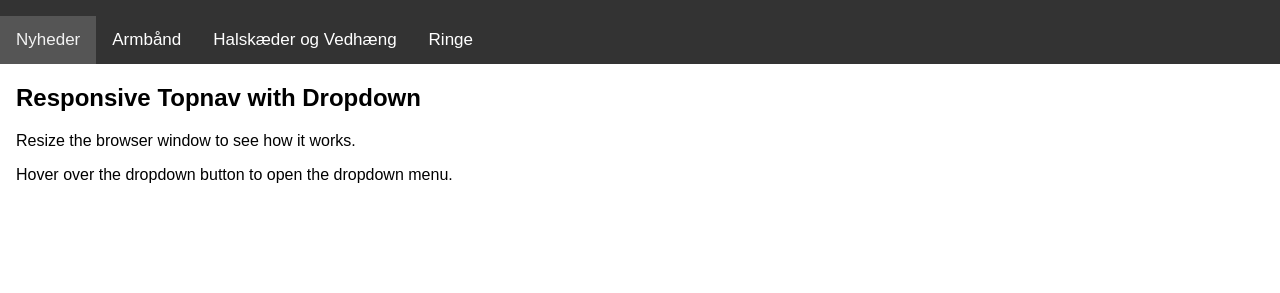
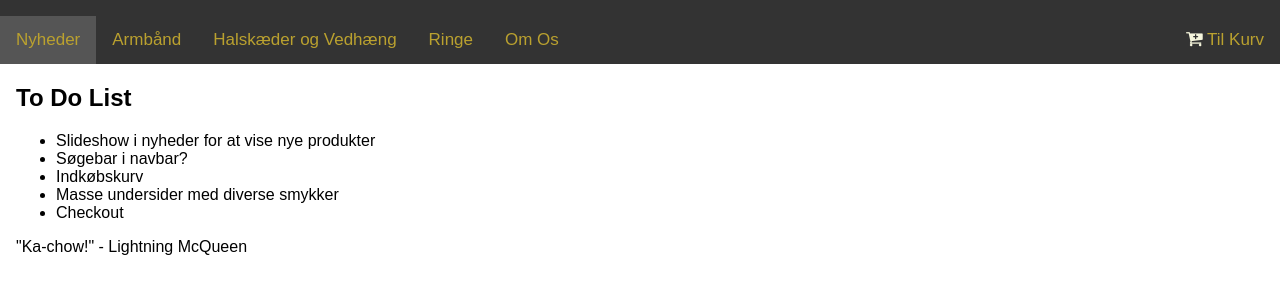
Before and after one commit to zPaddyz/BIS, a plain HTML site: page index.html in a window 1280 px wide. Shown: the part 115-408 px from the top of the page. Drawn offline with Linux system fonts and the light colour scheme.

Commit message:
Farve på navbar, to do list, andet navbarstuff

```diff
--- a/CSS.css
+++ b/CSS.css
@@ -1,4 +1,4 @@
-body {margin:0;font-family:Arial}
+head, body {margin:0;font-family:Arial}
 
 .topnav {
   overflow: hidden;
@@ -8,7 +8,7 @@ body {margin:0;font-family:Arial}
 .topnav a {
   float: top;
   display: block;
-  color: #f2f2f2;
+  color: #baa12f;
   text-align: center;
   padding: 14px 16px;
   text-decoration: none;
@@ -34,7 +34,7 @@ body {margin:0;font-family:Arial}
   font-size: 17px;
   border: none;
   outline: none;
-  color: white;
+  color: #baa12f;
   padding: 14px 16px;
   background-color: inherit;
   font-family: inherit;
--- a/index.html
+++ b/index.html
@@ -1,10 +1,14 @@
 <!DOCTYPE html>
+
 <html>
+
 <head>
+
 <meta name="viewport" content="width=device-width, initial-scale=1">
+
 <link rel="stylesheet" href="CSS.css">
-</head>
-<body>
+<link rel="stylesheet" href="https://cdnjs.cloudflare.com/ajax/libs/font-awesome/4.7.0/css/font-awesome.min.css">
+<script src="java.js"></script>
 
 <div class="topnav" id="myTopnav">
     <a href="index.html"><img id="icon" src="Images/Hertz%20logo.png"></a>
@@ -15,7 +19,6 @@
 
 <div class="dropdown">
     <button class="dropbtn">Armbånd
-      <i class="fa fa-caret-down"></i>
     </button>
 
     <div class="dropdown-content">
@@ -27,19 +30,17 @@
 
 <div class="dropdown">
     <button class="dropbtn">Halskæder og Vedhæng
-      <i class="fa fa-caret-down"></i>
     </button>
 
     <div class="dropdown-content">
-      <a href="#">Guld halskæde</a>
-      <a href="#">Sølv halskæde</a>
+      <a href="#">Guld halskæder</a>
+      <a href="#">Sølv halskæder</a>
       <a href="#">Vedhæng</a>
     </div>
 </div>
 
 <div class="dropdown">
     <button class="dropbtn">Ringe
-      <i class="fa fa-caret-down"></i>
     </button>
 
     <div class="dropdown-content">
@@ -48,14 +49,36 @@
       <a href="#">Guld Ringe</a>
         <a href="#">Sølv Ringe</a>
     </div>
+</div>
+
+<div class="dropdown">
+    <button class="dropbtn" onclick="location.href='https://phertz.dk/'">Om Os
+    </button>
+</div>
+
+<div class="dropdown" style="float:right;">
+    <a href="#Kurv" class="dropbtn"><i class="fa fa-cart-plus" style="font-size:18px; color:beige"></i> Til Kurv
+    </a>
+    </div>
 
 </div>
-</div>
+
+</head>
+
+
+
+<body>
 
 <div style="padding-left:16px">
-  <h2>Responsive Topnav with Dropdown</h2>
-  <p>Resize the browser window to see how it works.</p>
-  <p>Hover over the dropdown button to open the dropdown menu.</p>
+  <h2>To Do List</h2>
+<ul>
+    <li> Slideshow i nyheder for at vise nye produkter</li>
+    <li> Søgebar i navbar?</li>
+    <li> Indkøbskurv</li>
+    <li> Masse undersider med diverse smykker</li>
+    <li> Checkout</li>
+</ul>
+  <p>"Ka-chow!" - Lightning McQueen</p>
 </div>
 
 
```
